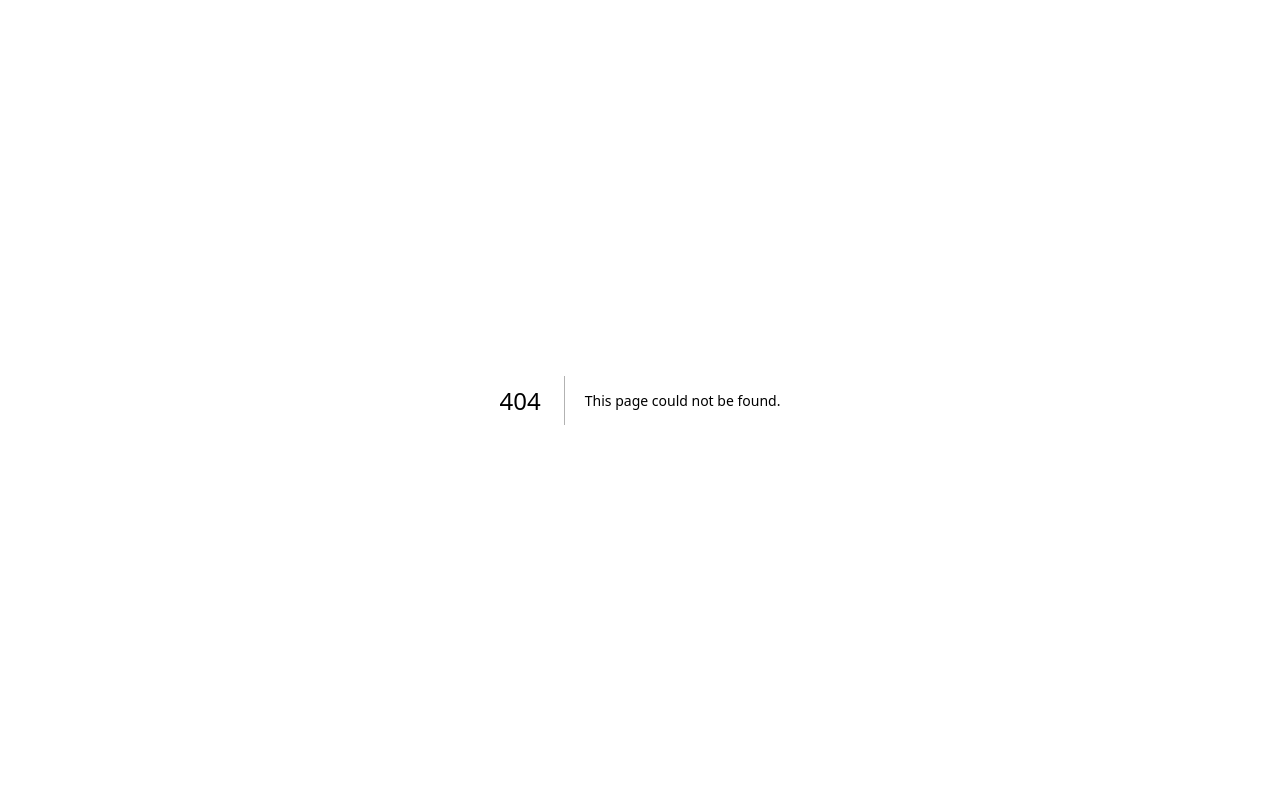
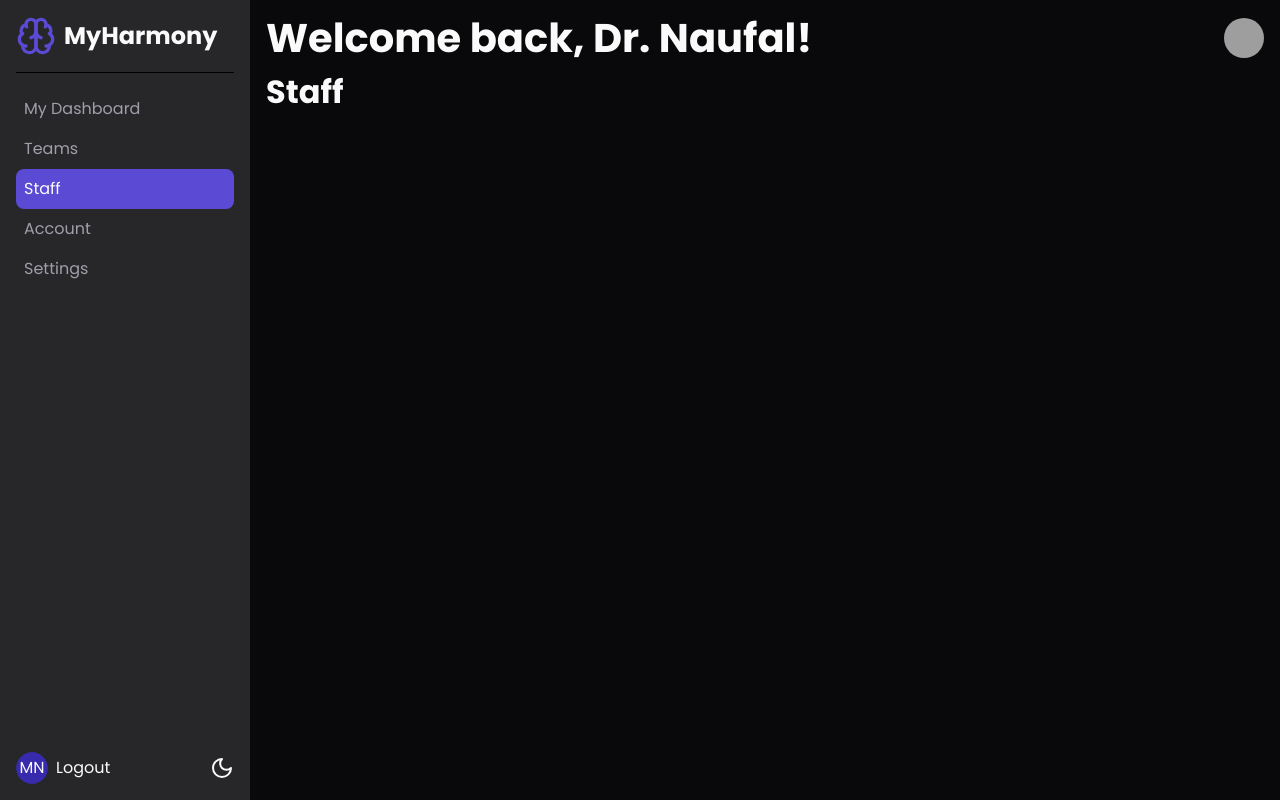
Before and after one commit to drmayu7/shadcn-dashboard, a Next.js app: page /dashboard/staff in a window 1280 px wide. Before the commit this address had no page. Built offline with nearby package versions, Linux system fonts and the light colour scheme; grey boxes are pictures that could not be loaded.

Commit message:
fixed missing link

```diff
--- /dev/null
+++ b/app/dashboard/account/page.tsx
@@ -0,0 +1,7 @@
+export default function AccountPage(){
+    return(
+        <div>
+            <h2>Account</h2>
+        </div>
+    )
+}
--- /dev/null
+++ b/app/dashboard/settings/page.tsx
@@ -0,0 +1,7 @@
+export default function SettingsPage(){
+    return(
+        <div>
+            <h2>Settings</h2>
+        </div>
+    )
+}
--- /dev/null
+++ b/app/dashboard/staff/page.tsx
@@ -0,0 +1,7 @@
+export default function StaffPage(){
+    return(
+        <div>
+            <h2>Staff</h2>
+        </div>
+    )
+}
--- /dev/null
+++ b/app/dashboard/teams/page.tsx
@@ -0,0 +1,7 @@
+export default function TeamsPage(){
+    return(
+        <div>
+            <h2>Teams</h2>
+        </div>
+    )
+}
```
